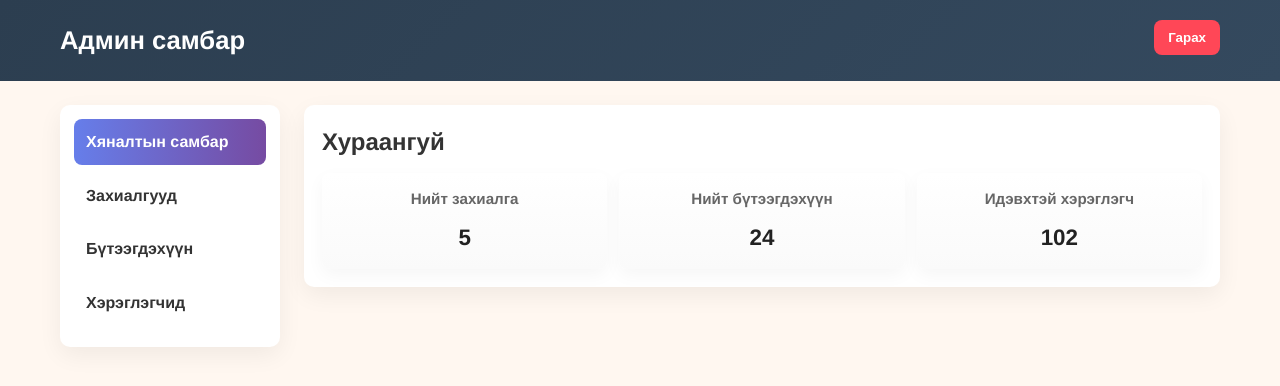
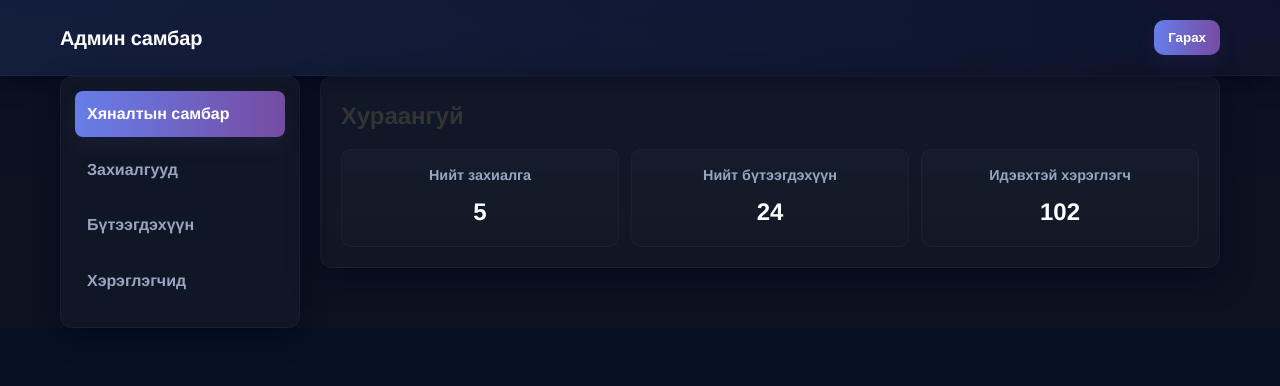
Before and after one commit to jajsi28/liningclub, a plain HTML site: page admin.html in a window 1280 px wide. Drawn offline with Linux system fonts and the light colour scheme; sample sign-in values are in the browser's storage.

Commit message:
Enhance admin panel styles and layout
Refactor admin panel styles with improved theming and layout.

```diff
--- a/admin.css
+++ b/admin.css
@@ -1,94 +1,165 @@
-/* Simple admin panel styles (admin.css) */
+/* admin.css — Polished admin panel theme */
 
-.admin-header {
-    background: linear-gradient(135deg,#2c3e50 0%, #34495e 100%);
+/* Root colors */
+:root{
+    --panel-bg: #0b1220;
+    --panel-surface: #0f1726;
+    --accent-1: #667EEA;
+    --accent-2: #764BA2;
+    --muted: #9aa4c0;
+    --card-bg: linear-gradient(180deg, rgba(255,255,255,0.03), rgba(255,255,255,0.02));
+}
+
+/* Page background */
+body{
+    background: linear-gradient(180deg, #071025 0%, #0b1220 60%);
+    color: #E6EEF8;
+    font-family: "Inter", "Helvetica Neue", Arial, sans-serif;
+    margin:0;
+}
+
+/* Header */
+.admin-header{
+    padding: 20px 0;
+    background: linear-gradient(90deg, rgba(102,126,234,0.12), rgba(118,75,162,0.06));
+    border-bottom: 1px solid rgba(255,255,255,0.03);
+    box-shadow: 0 6px 18px rgba(2,6,23,0.6);
+}
+.admin-header .container {
+    display:flex;
+    align-items:center;
+    justify-content:space-between;
+}
+.admin-header h1{
+    margin:0;
+    font-size: 1.25rem;
     color: #fff;
-    padding: 20px 0;
-    margin-bottom: 24px;
+    letter-spacing: -0.2px;
 }
-.admin-header h1 {
-    font-size: 1.6rem;
-    margin: 0;
-    display: inline-block;
-}
-.admin-actions {
-    float: right;
-}
-.btn-admin-logout {
+.admin-actions { display:flex; gap:12px; align-items:center; }
+
+/* Logout button */
+.btn-admin-logout{
     padding: 10px 14px;
-    border-radius: 8px;
+    border-radius: 10px;
+    background: linear-gradient(90deg, var(--accent-1), var(--accent-2));
     border: none;
-    background: #ff4757;
-    color: #fff;
+    color: white;
     font-weight: 700;
     cursor: pointer;
+    box-shadow: 0 8px 20px rgba(118,75,162,0.12);
 }
-.admin-main {
-    display: flex;
-    gap: 24px;
-    align-items: flex-start;
+
+/* Layout */
+.admin-main{
+    display:grid;
+    grid-template-columns: 240px 1fr;
+    gap: 20px;
+    align-items:start;
+    padding: 28px 20px;
+    max-width: 1200px;
+    margin: 0 auto 60px auto;
 }
-.admin-side {
-    width: 220px;
-    background: #fff;
-    border-radius: 10px;
+
+/* Sidebar */
+.admin-side{
+    background: var(--panel-surface);
+    border-radius: 12px;
     padding: 14px;
-    box-shadow: 0 8px 24px rgba(0,0,0,0.06);
+    height: fit-content;
+    box-shadow: 0 8px 24px rgba(2,6,23,0.6);
+    border: 1px solid rgba(255,255,255,0.03);
 }
+
 .admin-side nav ul {
-    list-style: none;
-    padding: 0;
-    margin: 0;
+    list-style:none;
+    padding:0;
+    margin:0;
 }
 .admin-side nav ul li {
-    margin-bottom: 8px;
+    margin-bottom: 10px;
 }
-.admin-side nav ul li a {
-    display: block;
-    padding: 10px 12px;
-    border-radius: 8px;
-    color: #333;
-    text-decoration: none;
-    font-weight: 600;
+.admin-side nav ul li a{
+    display:block;
+    padding:10px 12px;
+    border-radius:8px;
+    color: var(--muted);
+    text-decoration:none;
+    font-weight:600;
+    transition: all .12s;
 }
-.admin-side nav ul li a.active, .admin-side nav ul li a:hover {
-    background: linear-gradient(90deg,#667EEA,#764BA2);
+.admin-side nav ul li a:hover{
+    background: linear-gradient(90deg, rgba(102,126,234,0.08), rgba(118,75,162,0.06));
     color: #fff;
 }
-.admin-content {
-    flex: 1;
-    background: #fff;
-    padding: 18px;
-    border-radius: 10px;
-    box-shadow: 0 8px 24px rgba(0,0,0,0.06);
-}
-.cards {
-    display: grid;
-    grid-template-columns: repeat(auto-fit,minmax(140px,1fr));
-    gap: 12px;
-    margin-top: 12px;
-}
-.card {
-    padding: 14px;
-    border-radius: 8px;
-    background: linear-gradient(180deg,#fff,#fafafa);
-    box-shadow: 0 6px 18px rgba(0,0,0,0.04);
-    text-align: center;
-}
-.card h3 {
-    margin: 0 0 8px 0;
-    font-size: 0.95rem;
-    color: #666;
-}
-.card p {
-    font-size: 1.4rem;
-    font-weight: 800;
-    margin: 0;
-    color: #222;
+.admin-side nav ul li a.active{
+    background: linear-gradient(90deg, var(--accent-1), var(--accent-2));
+    color: #fff;
+    box-shadow: 0 8px 20px rgba(118,75,162,0.12);
 }
 
+/* Content area */
+.admin-content{
+    background: var(--card-bg);
+    border-radius: 12px;
+    padding: 20px;
+    box-shadow: 0 10px 30px rgba(2,6,23,0.6);
+    border: 1px solid rgba(255,255,255,0.03);
+}
+
+/* Cards grid */
+.cards{
+    display:grid;
+    grid-template-columns: repeat(auto-fit, minmax(160px, 1fr));
+    gap: 12px;
+    margin-top: 14px;
+}
+
+.card{
+    background: linear-gradient(180deg, rgba(255,255,255,0.02), rgba(255,255,255,0.01));
+    padding: 14px;
+    border-radius: 10px;
+    text-align:center;
+    border: 1px solid rgba(255,255,255,0.03);
+}
+.card h3 { margin:0; font-size:0.9rem; color:var(--muted); font-weight:600; }
+.card p { margin:6px 0 0 0; font-size:1.5rem; font-weight:800; color:#fff; }
+
 /* Responsive */
-@media (max-width: 900px) {
-    .admin-main { flex-direction: column; }
-    .admin-side { width: 100%; order: 2; }
+@media (max-width: 980px){
+    .admin-main{ grid-template-columns: 1fr; padding: 20px; }
+    .admin-side { order: 2; width:100%; }
 }
+
+/* Tables (if you later add lists) */
+.table {
+    width:100%;
+    border-collapse: collapse;
+    margin-top: 12px;
+    color: var(--muted);
+}
+.table th, .table td {
+    padding: 10px 12px;
+    border-bottom: 1px solid rgba(255,255,255,0.03);
+    text-align:left;
+}
+.table th {
+    font-weight:700;
+    color:#cfdaf3;
+}
+
+/* Small helpers */
+.kpi {
+    display:flex;
+    gap:8px;
+    align-items:center;
+}
+.kpi .value {
+    font-weight:800;
+    font-size:1.6rem;
+    color:#fff;
+}
+.kpi .label {
+    color:var(--muted);
+    font-size:0.9rem;
+}
```
